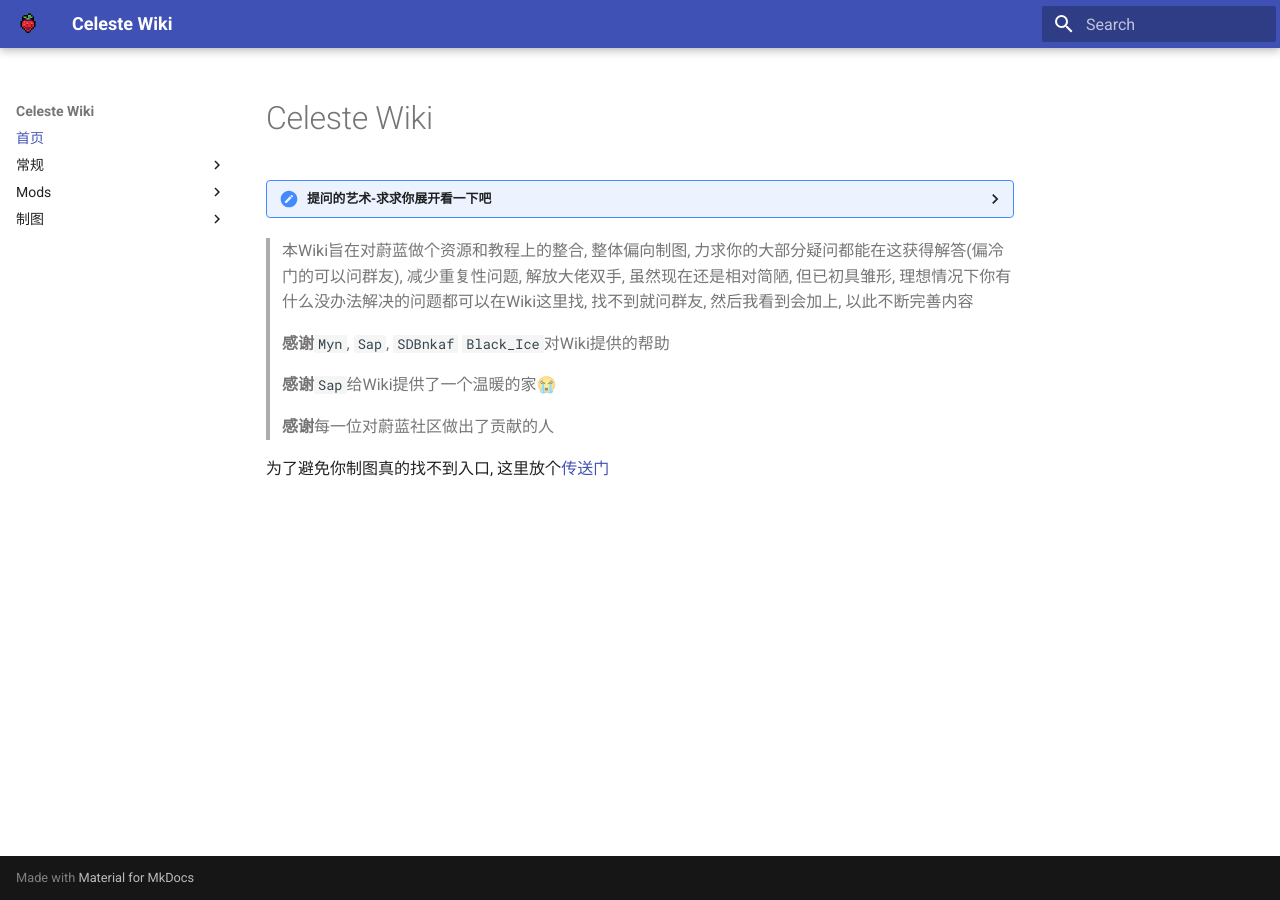
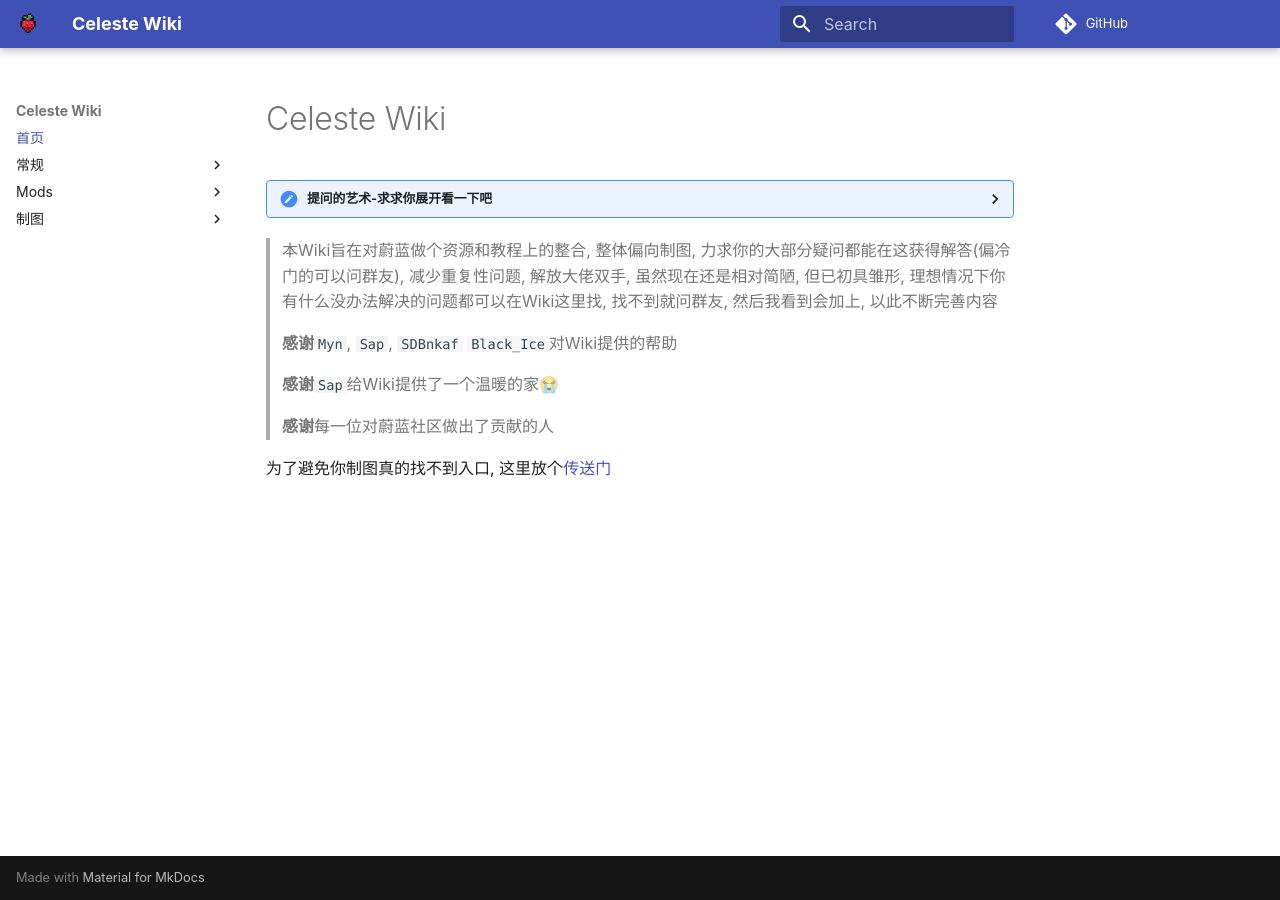
Before and after one commit to LuckyBoy-7/CelesteWikiModule, an MkDocs documentation site: the page built from docs/index.md, in a window 1280 px wide. Built offline with MkDocs 1.6.1 and Material for MkDocs 9.7.7, drawn with Linux system fonts in a browser that asks for light colours; comment, search, counter and statistics services are not loaded.

Commit message:
添加 repo url 及禁用 google 字体

```diff
--- a/mkdocs.yml
+++ b/mkdocs.yml
@@ -1,8 +1,10 @@
 site_name: Celeste Wiki
+repo_url: https://github.com/LuckyBoy-7/CelesteWikiModule
 
 theme:
   name: material
   logo: assets/images/favicon.png
+  font: false
   features:
     - content.code.copy
     - content.tabs.link
```
